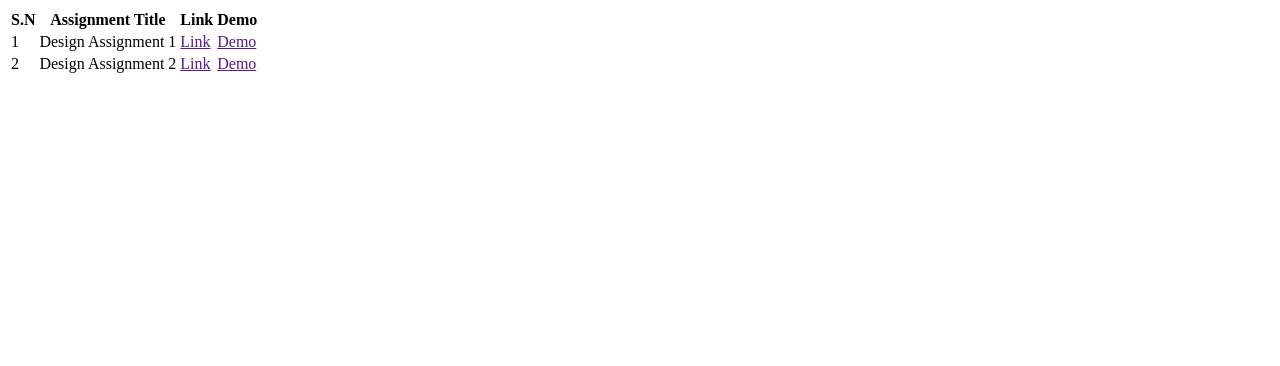
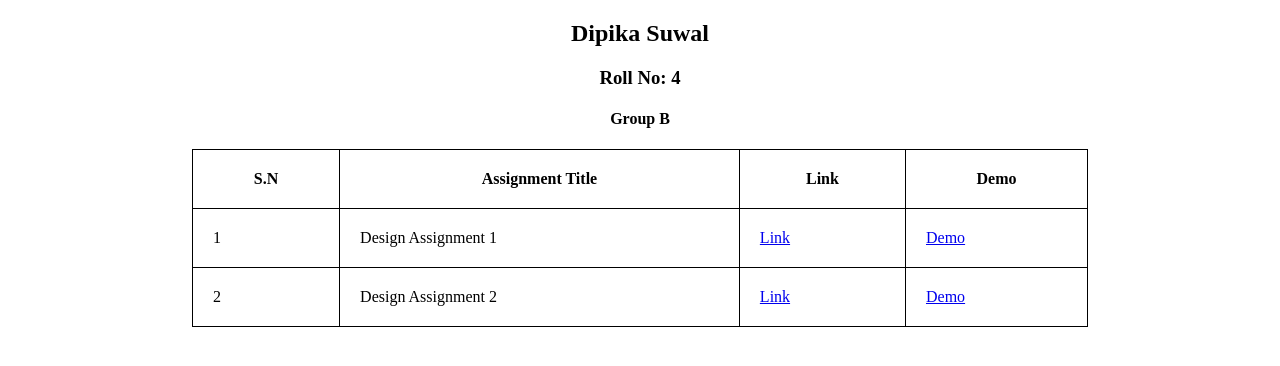
Before and after one commit to dipika-7/leapfrog-assignment, a plain HTML site: page index.html in a window 1280 px wide. Drawn offline with Linux system fonts and the light colour scheme.

Commit message:
table design

```diff
--- a/index.html
+++ b/index.html
@@ -4,11 +4,18 @@
 <head>
     <meta charset="UTF-8">
     <meta name="viewport" content="width=device-width, initial-scale=1.0">
+    <link rel="stylesheet" href="style.css">
     <title>Profile</title>
 </head>
 
 <body>
-    <table>
+    <div class="description">
+        <h2>Dipika Suwal</h2>
+        <h3>Roll No: 4</h3>
+        <h4>Group B</h4>
+    </div>
+
+    <table class="assignment-table">
         <thead>
             <tr>
                 <th>S.N</th>
@@ -21,14 +28,18 @@
             <tr>
                 <td>1</td>
                 <td>Design Assignment 1</td>
-                <td><a href="">Link</a></td>
-                <td><a href="">Demo</a></td>
+                <td><a
+                        href="https://github.com/dipika-7/leapfrog-assignment/tree/main/Html_css/designAssignment1">Link</a>
+                </td>
+                <td><a href="https://dipika-7.github.io/leapfrog-assignment/Html_css/designAssignment1/">Demo</a></td>
             </tr>
             <tr>
                 <td>2</td>
                 <td>Design Assignment 2</td>
-                <td><a href="">Link</a></td>
-                <td><a href="">Demo</a></td>
+                <td><a
+                        href="https://github.com/dipika-7/leapfrog-assignment/tree/main/Html_css/designAssignment2">Link</a>
+                </td>
+                <td><a href="https://dipika-7.github.io/leapfrog-assignment/Html_css/designAssignment2/">Demo</a></td>
             </tr>
         </tbody>
     </table>
--- /dev/null
+++ b/style.css
@@ -0,0 +1,26 @@
+body {
+  margin: 0 auto;
+}
+
+.description {
+  width: 100%;
+  text-align: center;
+  /* margin: 0 auto; */
+}
+
+.assignment-table {
+  margin: 0 auto;
+  width: 70%;
+}
+
+table,
+th,
+td {
+  border: 1px solid black;
+  border-collapse: collapse;
+}
+
+th,
+td {
+  padding: 20px;
+}
```
Also changed, not shown: index.css (deleted).
